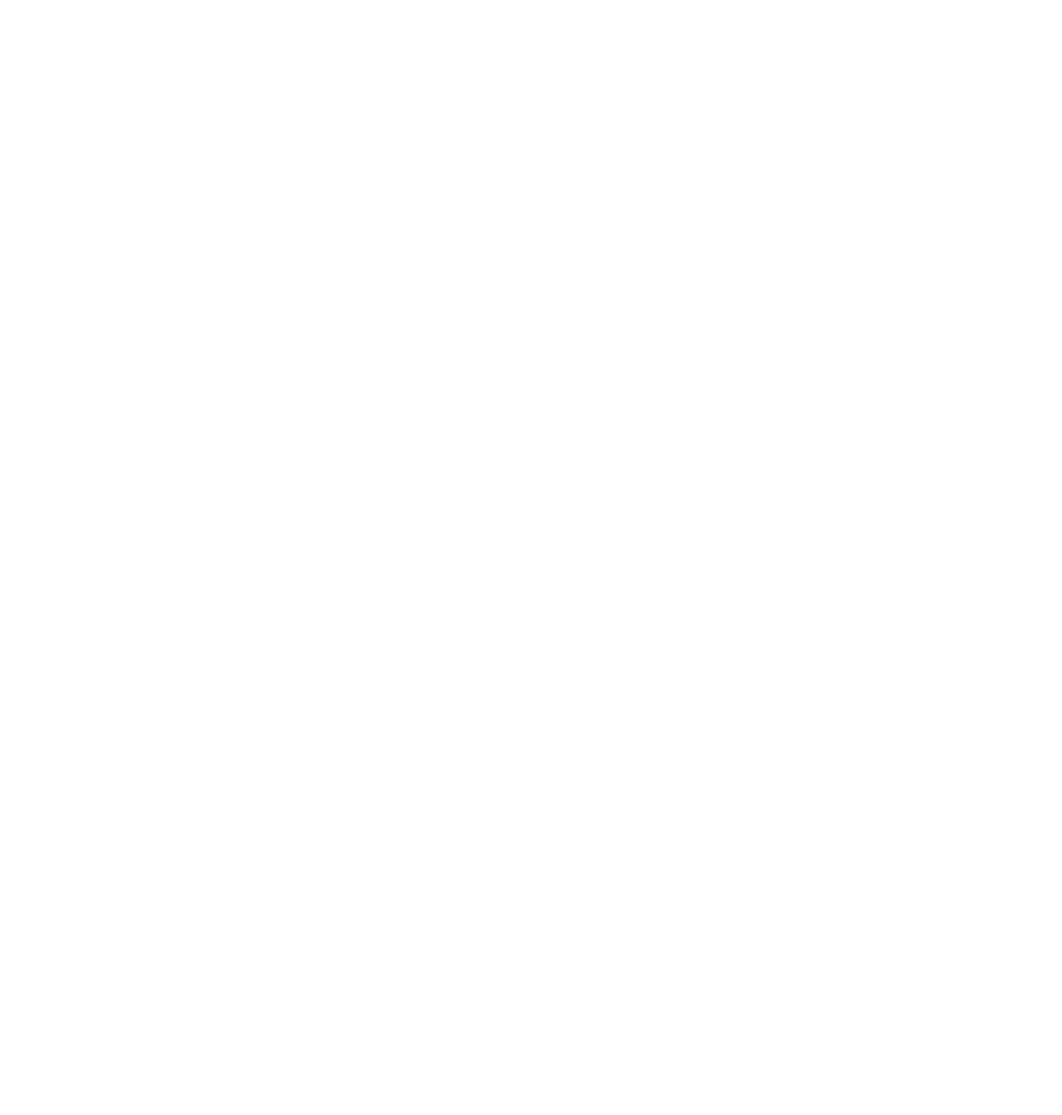
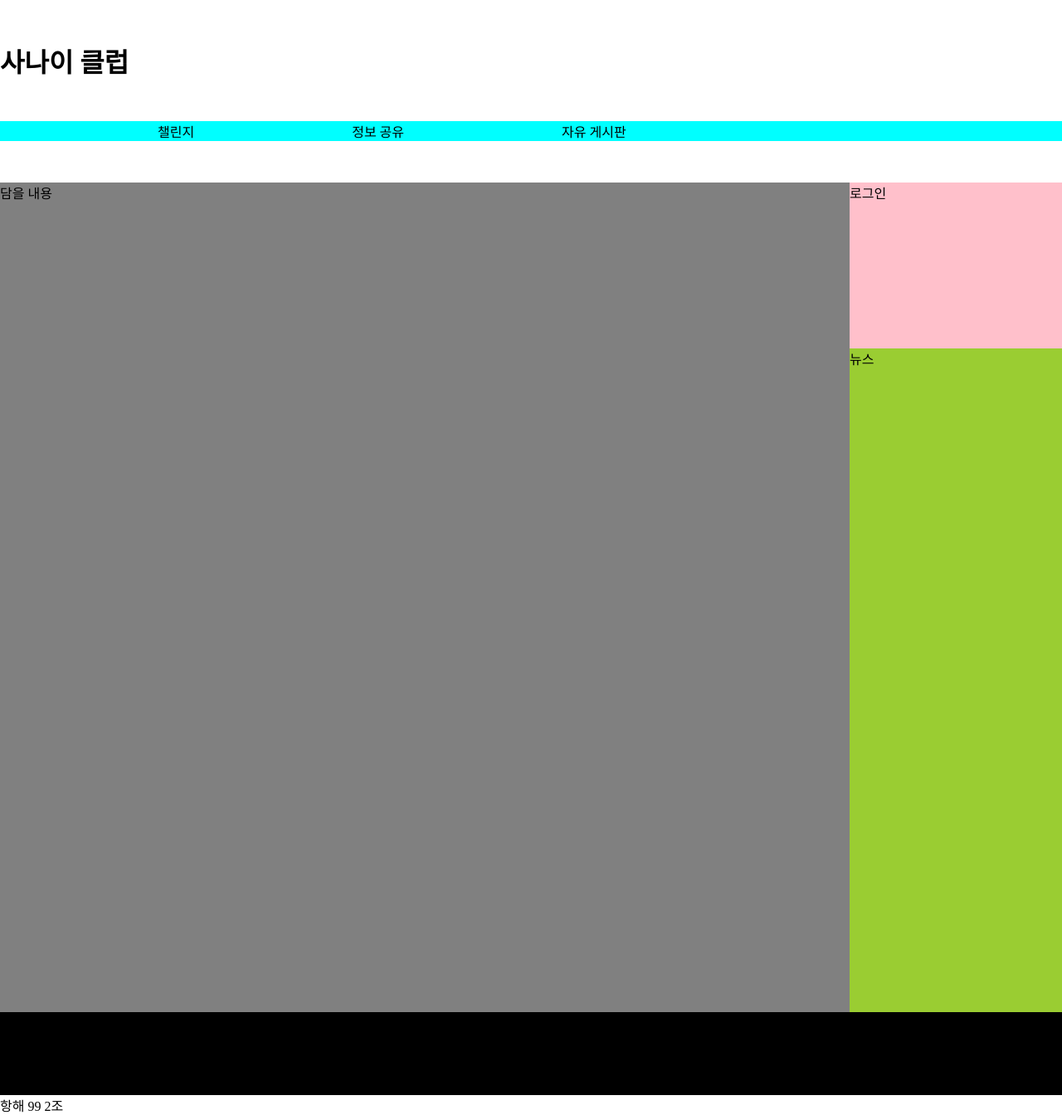
Before and after one commit to alan-rla/mansclub, a Flask app: page / in a window 1280 px wide. Before the commit the page is empty. Shown: the whole page at 83% size. Before the commit the page ends 800 px from the top, so only its background shows below. Run offline with Flask 2, Linux system fonts and the light colour scheme.

Commit message:
firsrt su

```diff
--- a/templates/index.html
+++ b/templates/index.html
@@ -1,10 +1,115 @@
 <!DOCTYPE html>
 <html lang="en">
+
 <head>
-    <meta charset="UTF-8">
-    <title>Title</title>
+  <meta charset="UTF-8">
+  <meta http-equiv="X-UA-Compatible" content="IE=edge">
+  <meta name="viewport" content="width=device-width, initial-scale=1.0">
+  <title>Document</title>
 </head>
+
 <body>
 
+  <div id="wrapper">
+    <h1>사나이 클럽</h1>
+
+    <nav>
+      <div>챌린지</div>
+      <div>정보 공유</div>
+      <div>자유 게시판</div>
+    </nav>
+
+    <fieldset>
+
+      <main>
+        <form action="" id="mainForm">
+          담을 내용
+        </form>
+      </main>
+
+      <aside>
+        <div>
+          <div id="mainSignup">
+            로그인
+          </div>
+        </div>
+        <content>
+          뉴스
+        </content>
+      </aside>
+    </fieldset>
+
+  </div>
+
+  <footer>
+
+  </footer>
+  항해 99 2조
+
+
 </body>
+<style>
+  * {
+    text-decoration: none;
+    list-style: none;
+    border-style: none;
+    margin: 0;
+    padding: 0;
+    box-sizing: border-box;
+  }
+
+  h1 {
+    margin-top: 50px;
+  }
+
+  #wrapper {
+    height: 100%;
+  }
+
+  nav {
+    background-color: aqua;
+    display: flex;
+    margin: 50px 0 50px 0;
+  }
+
+  nav>div {
+    margin-left: 190px;
+  }
+
+  fieldset {
+    display: grid;
+    grid-template-columns: 4fr 1fr;
+    height: 1000px;
+  }
+
+  #mainForm {
+    background-color: gray;
+    height: 1000px;
+
+
+  }
+
+  #mainSignup {
+    background-color: pink;
+    height: 200px;
+
+  }
+
+  content {
+    background-color: yellowgreen;
+    height: 800px;
+    display: grid;
+
+  }
+
+  footer {
+    height: 100px;
+    margin: auto;
+    /* position: relative;
+	transform: translateY(-100%); */
+    background-color: #000;
+    color: #fff;
+  }
+</style>
+
 </html>
```
